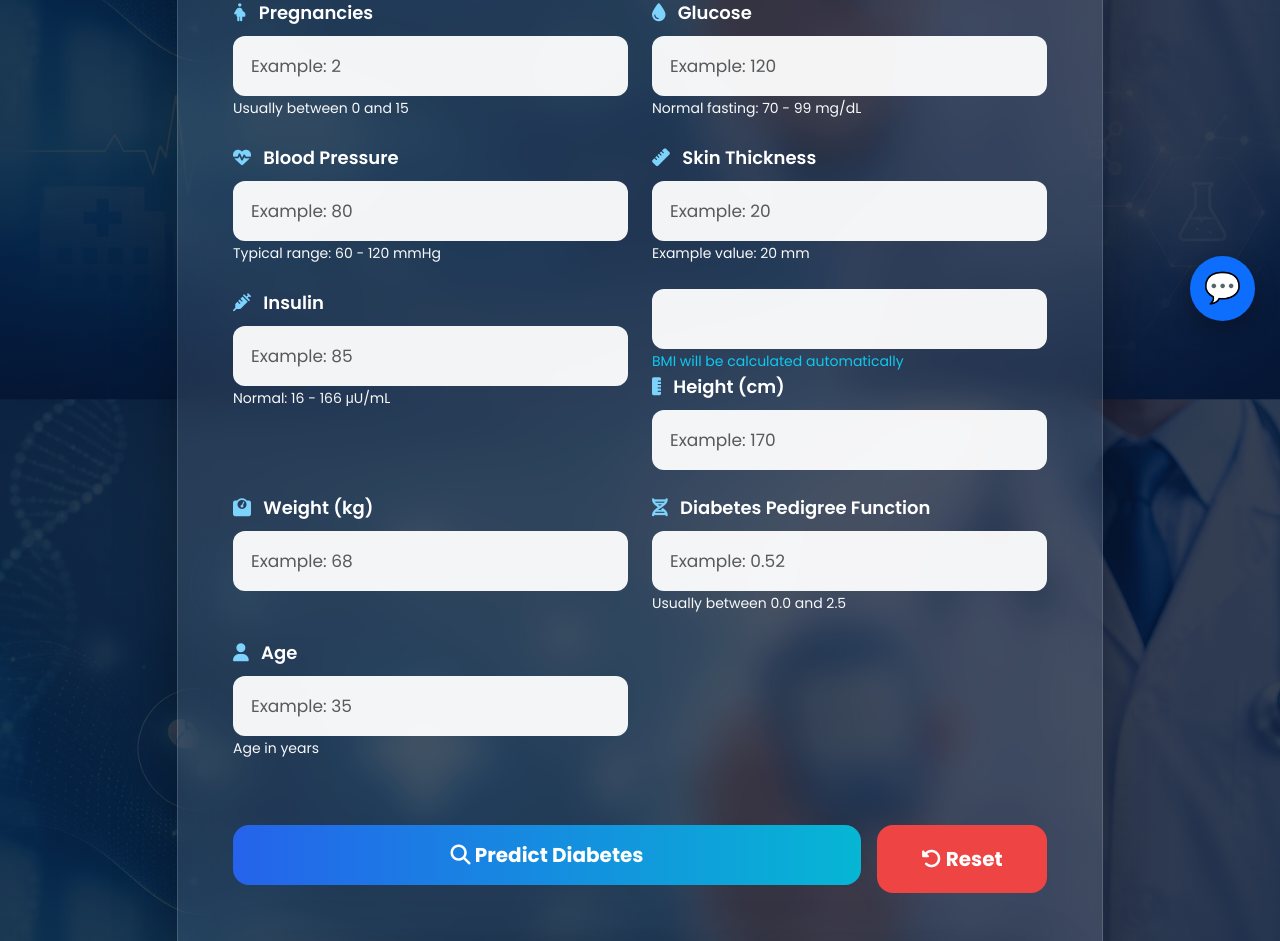
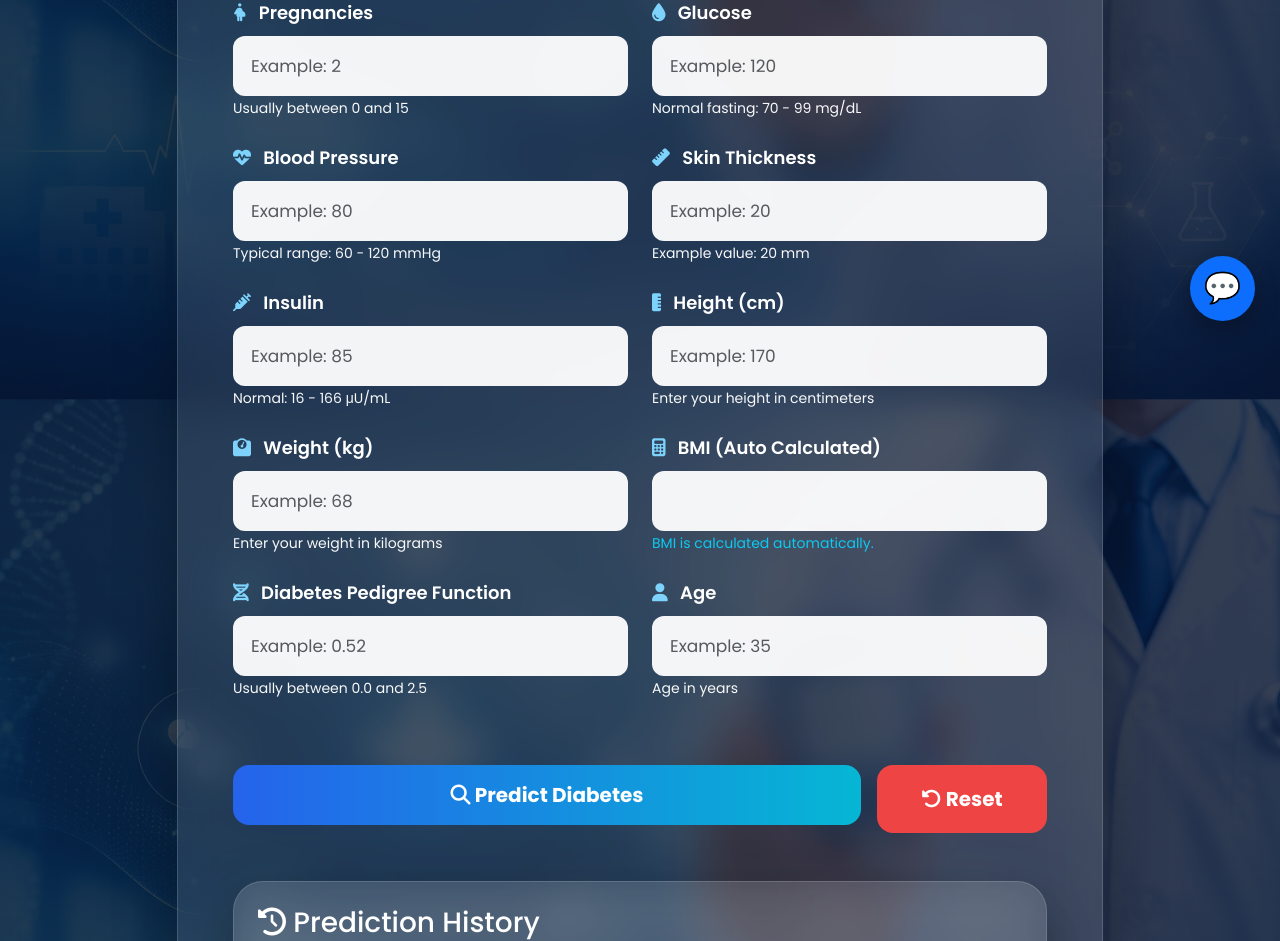
Before and after one commit to mohamedbahir6/Ai-diabetics-prediction, a Flask app: page /home in a window 1280 px wide. Shown: the part 454-1395 px from the top of the page. Run offline with Flask 3, Linux system fonts and the light colour scheme; a user stored in the database is signed in; parts of the project's set-up code (start-up, migrations or seed data) failed here and were passed over.

Commit message:
change calculate bmi

```diff
--- a/templates/index.html
+++ b/templates/index.html
@@ -226,21 +226,6 @@
 </div>
 
 <div class="col-md-6 mb-4">
-<input
-type="number"
-step="0.1"
-class="form-control"
-name="BMI"
-id="bmi"
-readonly
-required>
-
-<small class="text-info">
-
-BMI will be calculated automatically
-
-</small>
-
 <label>
 <i class="fa-solid fa-ruler-vertical"></i>
 Height (cm)
@@ -251,6 +236,10 @@
 class="form-control"
 id="height"
 placeholder="Example: 170">
+
+<small class="text-light">
+Enter your height in centimeters
+</small>
 
 </div>
 
@@ -266,6 +255,32 @@
 class="form-control"
 id="weight"
 placeholder="Example: 68">
+
+<small class="text-light">
+Enter your weight in kilograms
+</small>
+
+</div>
+
+<div class="col-md-6 mb-4">
+
+<label>
+<i class="fa-solid fa-calculator"></i>
+BMI (Auto Calculated)
+</label>
+
+<input
+type="number"
+step="0.1"
+class="form-control"
+name="BMI"
+id="bmi"
+readonly
+required>
+
+<small class="text-info">
+BMI is calculated automatically.
+</small>
 
 </div>
 
```
